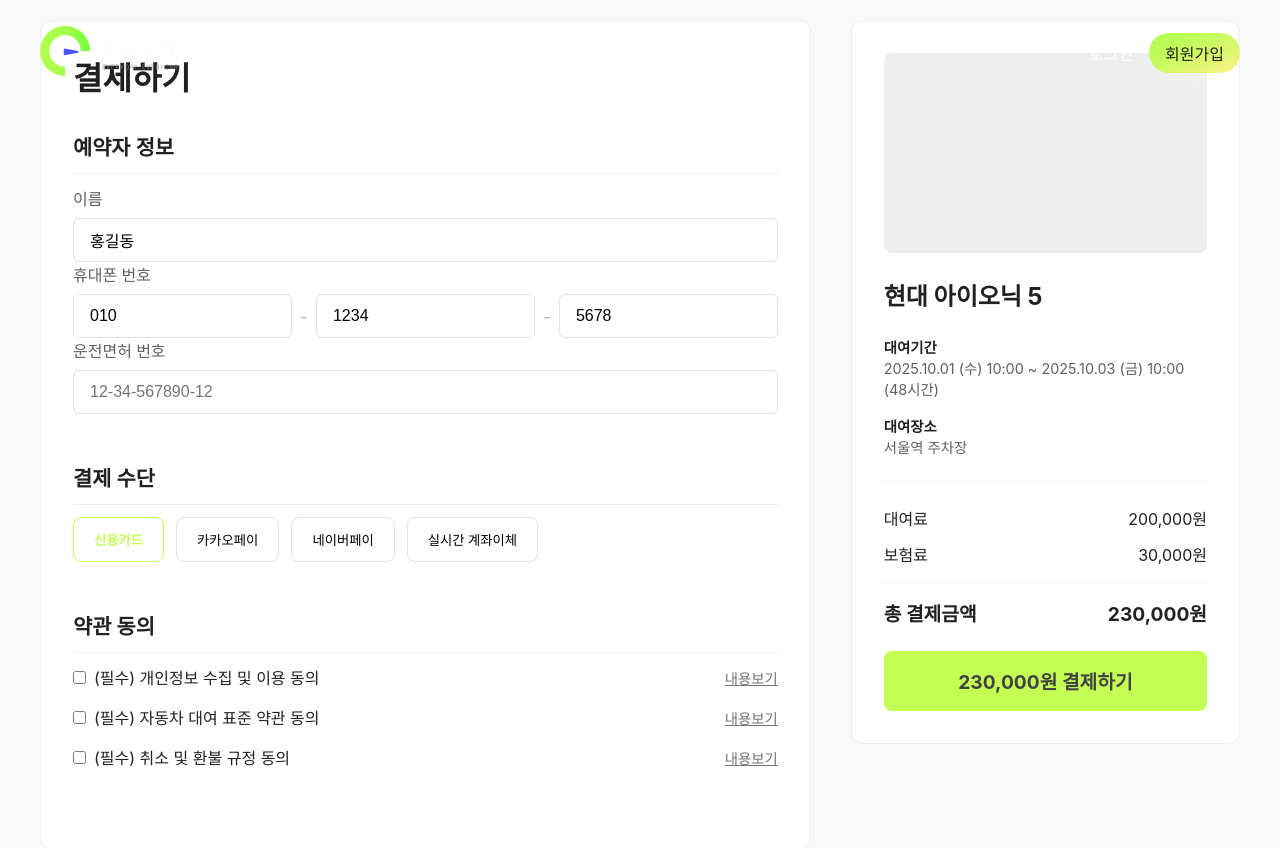
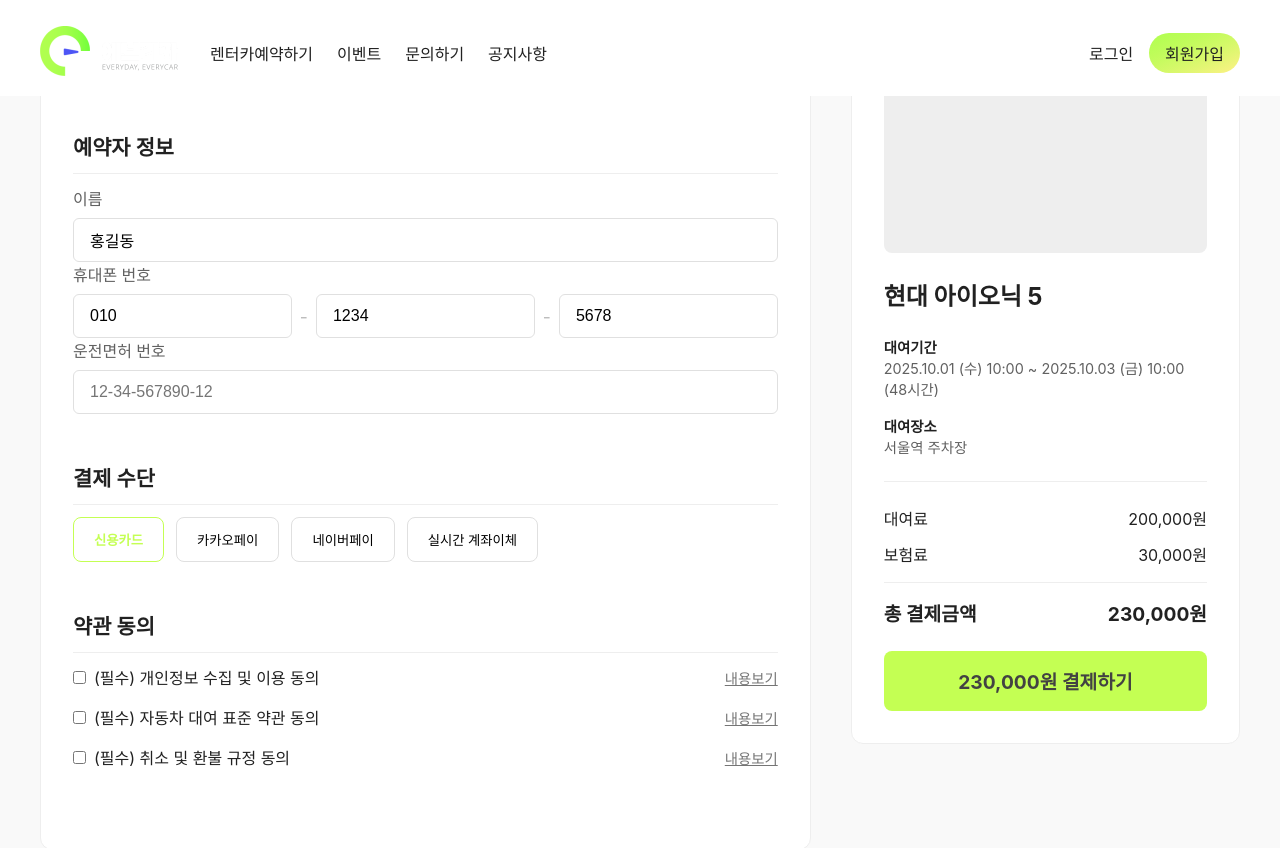
Before and after one commit to minhee-seo/everycar-frontend, a React (Create React App) app: page /reservation/payment in a window 1280 px wide. Shown: the top 848 px of the page. Built offline with nearby package versions, Linux system fonts and the light colour scheme.

Commit message:
메인페이지 이외의 페이지에서는 header의 디자인 변경

```diff
--- a/src/components/common/header/header_desktop/DesktopGnb.tsx
+++ b/src/components/common/header/header_desktop/DesktopGnb.tsx
@@ -1,6 +1,8 @@
 import { useEffect, useState } from 'react';
 import { useMediaQuery } from 'react-responsive';
 import { Link } from 'react-router-dom';
+import { useLocation } from 'react-router-dom';
+
 import styles from './DesktopGnb.module.scss';
 
 const DesktopGnb: React.FC = () => {
@@ -8,6 +10,9 @@ const DesktopGnb: React.FC = () => {
   const [isScrolled, setIsScrolled] = useState<boolean>(false);
   // 로그인 상태 감지
   const [isLoggedIn, setIsLoggedIn] = useState<boolean>(!!localStorage.getItem('accessToken'));
+
+  const location = useLocation();
+  const isMainPage = location.pathname === '/';
 
 
   useEffect(() => {
@@ -32,18 +37,21 @@ const DesktopGnb: React.FC = () => {
 
   return (
     <div
-      className={`${styles.header} ${isScrolled ? "" : styles.headerWhite} ${isScrolled ? styles.headerBlack : ""
-        }`}
+      className={`
+    ${styles.header}
+    ${!isMainPage ? styles.headerBlack : isScrolled ? styles.headerBlack : styles.headerWhite}
+  `}
     >
+
       <nav className={styles.menu}>
         <div className={styles.menuContainer}>
           <div className={styles.leftCenterGroup}>
             <div className={styles.leftMenu}>
               <Link to="/">
                 {isScrolled ?
-                <img src="/logo.png" alt="Logo" width={138} height={50} />
-                :
-                <img src="/logo_white.png" alt="Logo" width={138} height={50} />
+                  <img src="/logo.png" alt="Logo" width={138} height={50} />
+                  :
+                  <img src="/logo_white.png" alt="Logo" width={138} height={50} />
                 }
               </Link>
             </div>
```
